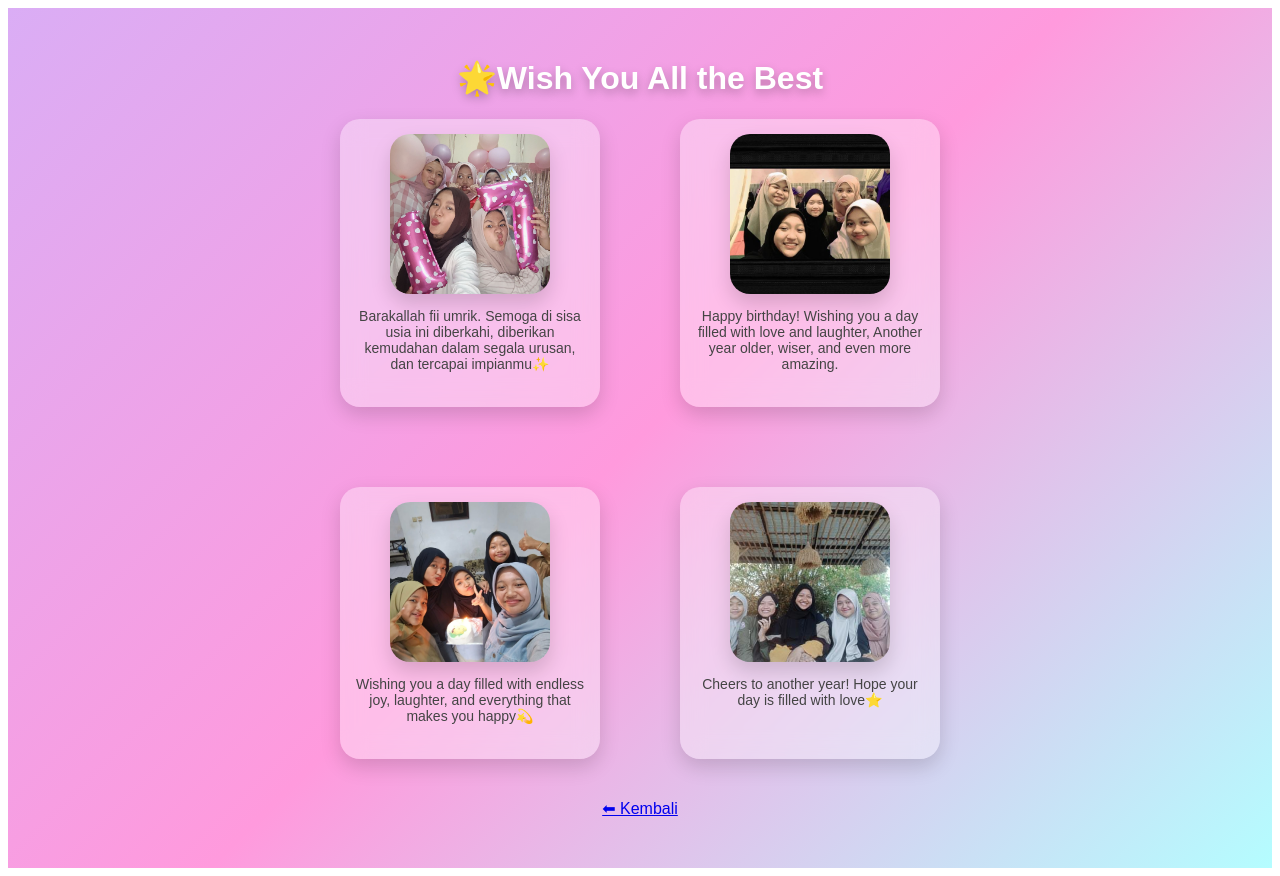
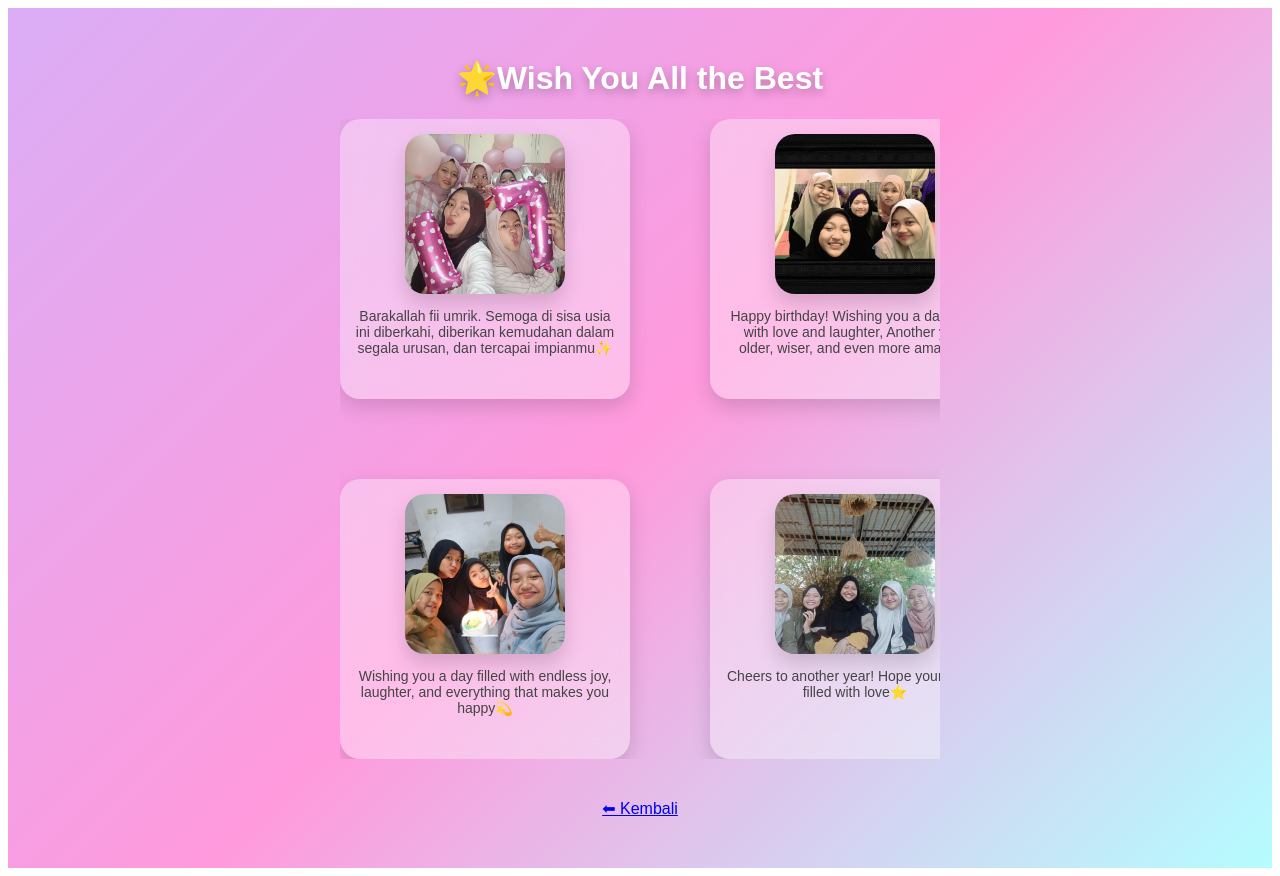
Before and after one commit to sabrinadev222/falia, a Next.js app: page /all in a window 1280 px wide. Built offline with nearby package versions, Linux system fonts and the light colour scheme.

Commit message:
Add overflow and display properties to photo cards

```diff
--- a/app/globals.css
+++ b/app/globals.css
@@ -137,6 +137,8 @@
   gap:80px;
   width:100%;
   max-width:600px;
+  overflow-x:auto;
+  white-space:nowrap;
 }
 
 /* PHOTO CARD ALL */
@@ -148,6 +150,9 @@
   text-align:center;
   box-shadow:0 8px 20px rgba(0,0,0,0.15);
   transition:.3s;
+  display:inline-block;
+  width:260px;
+  white-space:normal;
 }
 
 .photoCard:hover{
```
